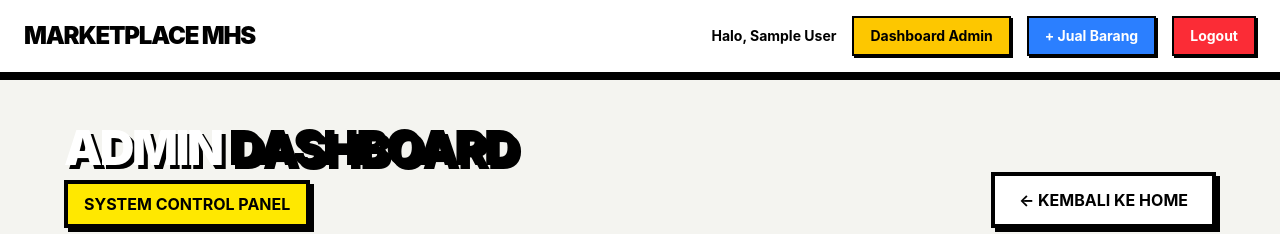
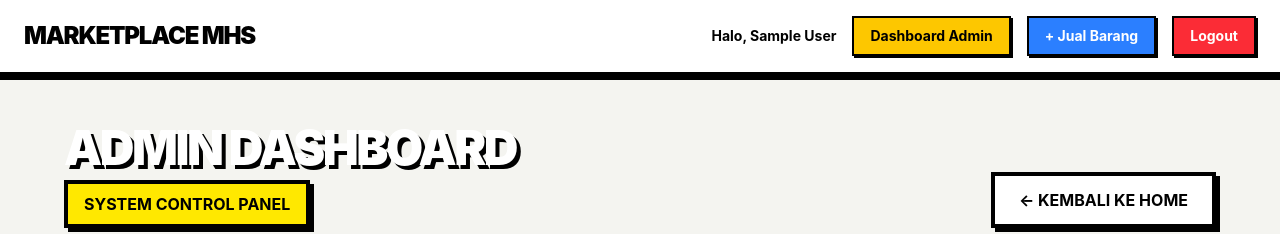
Before and after one commit to ReyanAndrea/marketplace-mhs, a React app in the folder frontend/: page /admin in a window 1280 px wide. Shown: the top 234 px of the page. Built offline with nearby package versions, Linux system fonts and the light colour scheme; no server answers; sample sign-in values are in the browser's storage; the HTML template or start-up script is replaced by a standard one.

Commit message:
fix(ui): perbaiki dikit warna UI

```diff
--- a/frontend/src/pages/AdminDashboard.jsx
+++ b/frontend/src/pages/AdminDashboard.jsx
@@ -77,8 +77,8 @@ function AdminDashboard() {
       <div className="max-w-6xl mx-auto">
         <div className="flex justify-between items-end mb-10">
           <div>
-            <h2 className="text-5xl font-black text-black uppercase tracking-tighter mb-2" style={{ textShadow: '4px 4px 0px rgba(0,0,0,1)' }}>
-              <span className="text-white">ADMIN</span> DASHBOARD
+            <h2 className="text-5xl font-black text-white uppercase tracking-tighter mb-2" style={{ textShadow: '4px 4px 0px rgba(0,0,0,1)' }}>
+              ADMIN DASHBOARD
             </h2>
             <div className="bg-[#FFE800] border-4 border-black px-4 py-2 font-bold inline-block shadow-[4px_4px_0px_0px_rgba(0,0,0,1)]">
               SYSTEM CONTROL PANEL
```
